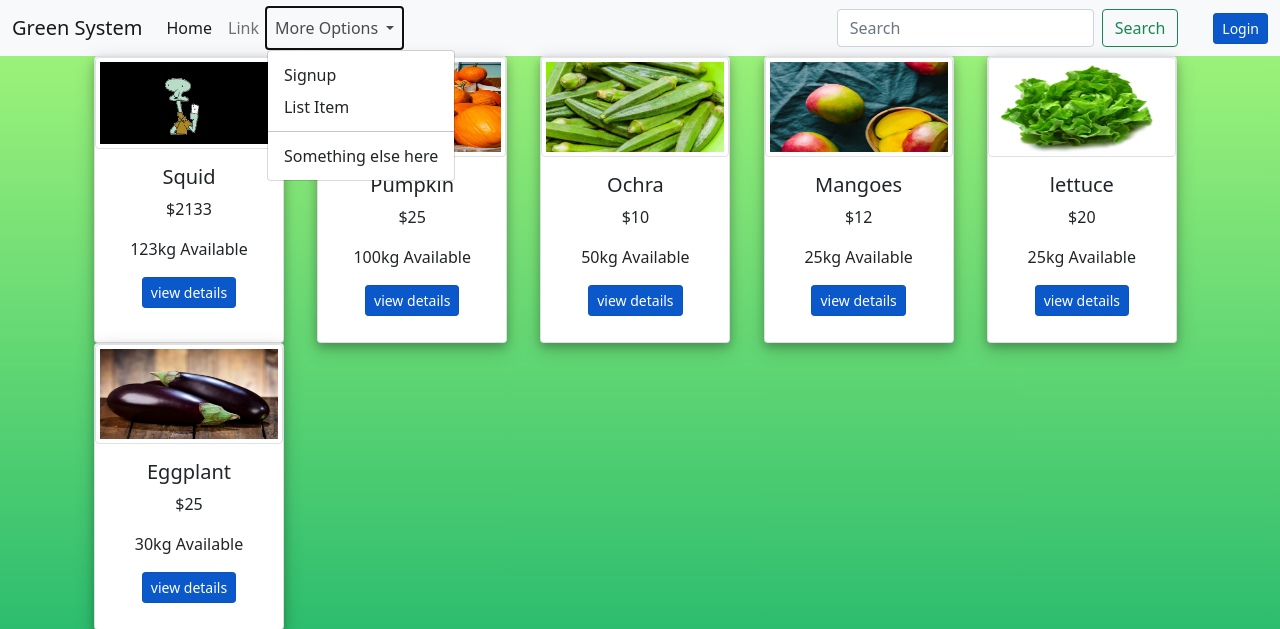
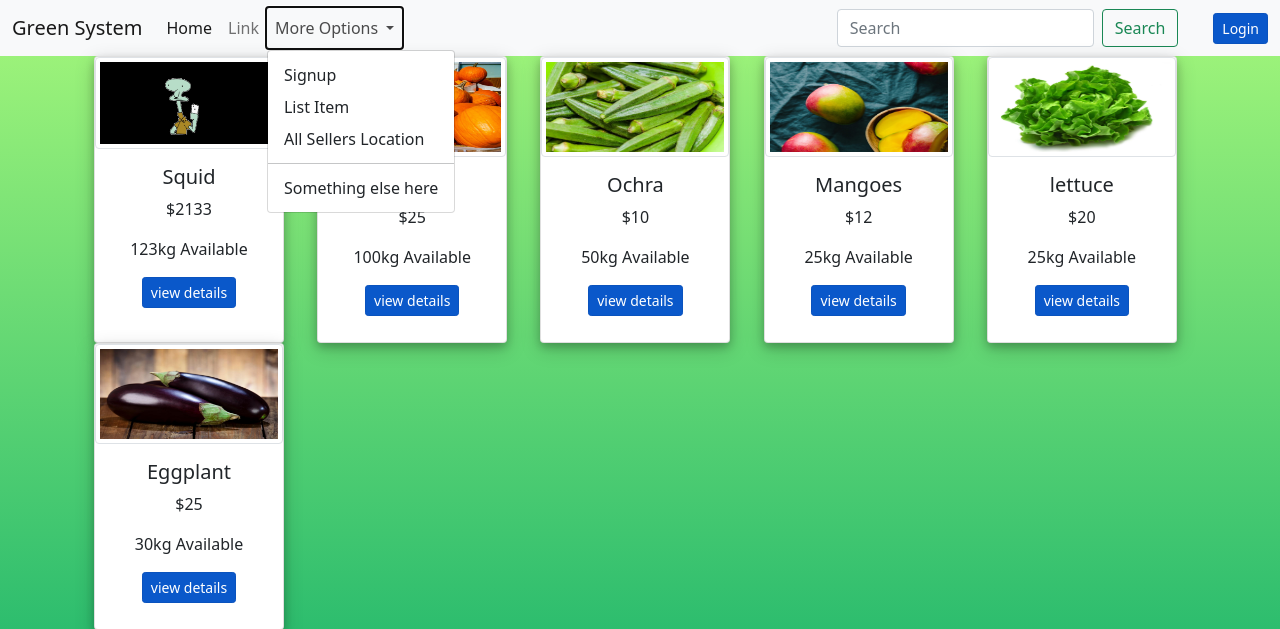
Before and after one commit to MatchHue/BackendGreenSystem, a Flask app: page / in a window 1280 px wide, after a click on "More Options". Shown: the top 629 px of the page. Run offline with Flask 2, Linux system fonts and the light colour scheme; data comes from the database, SQL or seed files in the repository; both versions use the stored data as it was after the commit; some libraries are stand-ins or nearby versions.

Commit message:
map feature added

```diff
--- a/main.py
+++ b/main.py
@@ -476,14 +476,19 @@ def order_list():
 def confirm_order():
     return jsonify(message='Order Confirmed')
 
+
+
 @app.route('/map',methods=['GET'])
 def map():
-    locations= {
-            "location": {
-                "longitude ": 10.643411,
-                "latitude": -61.400344
-            }}
-    return locations
+
+    map=folium.Map(location=[10.3144,-61.4087],tiles='Stamen Terrain',zoom_start=10)
+    users=User.query.all()
+    for user in users:
+        folium.Marker([user.latitude,user.longtitude],popup=user.username,tooltip=user.username + "'s location "
+
+        ).add_to(map)
+
+    return map._repr_html_()
 
 if __name__=="__main__":
     app.run(debug=True)
--- a/templates/navbar.html
+++ b/templates/navbar.html
@@ -19,6 +19,7 @@
             <ul class="dropdown-menu" aria-labelledby="navbarDropdown">
               <li><a class="dropdown-item" href="/signup">Signup</a></li>
               <li><a class="dropdown-item" href="/list_items">List Item</a></li>
+              <li><a class="dropdown-item" href="/map">All Sellers Location</a></li>
               <li><hr class="dropdown-divider"></li>
               <li><a class="dropdown-item" href="#">Something else here</a></li>
             </ul>
```
Also changed, not shown: test.db.
